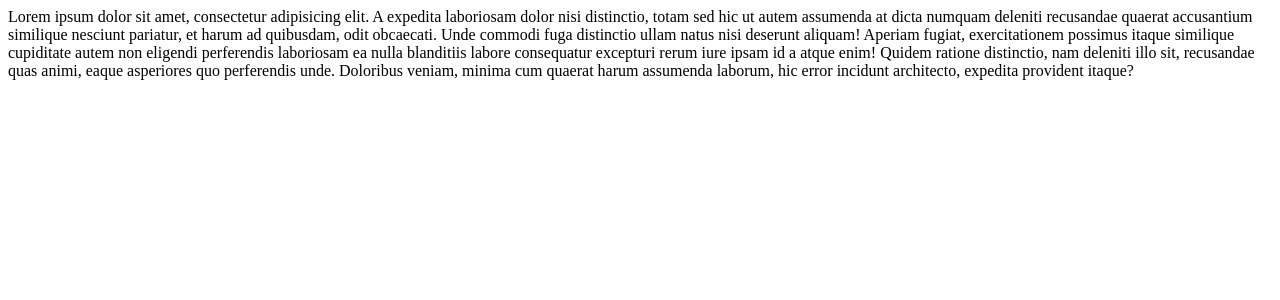
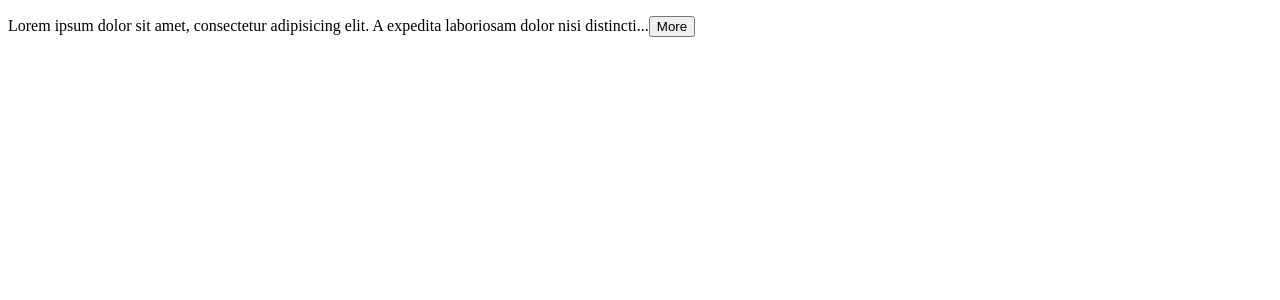
Before and after one commit to Scientific-Research/react-app-Mo-Ha, a React (Vite) app: page / in a window 1280 px wide. Shown: the top 300 px of the page. Built offline with nearby package versions, Linux system fonts and the light colour scheme.

Commit message:
first part of Excercise was resolved!

```diff
--- a/src/App.tsx
+++ b/src/App.tsx
@@ -178,7 +178,7 @@ const App = () => {
 	return (
 		<div>
 			{/* <ExpandableText maxChars={0} onShort={handleShortWords}> */}
-			<ExpandableText maxChars={0} onShort={handleShortWords}>
+			<ExpandableText maxChars={100} onShort={handleShortWords}>
 				Lorem ipsum dolor sit amet, consectetur adipisicing elit. A
 				expedita laboriosam dolor nisi distinctio, totam sed hic ut
 				autem assumenda at dicta numquam deleniti recusandae quaerat
--- a/src/components/ExpandableText.tsx
+++ b/src/components/ExpandableText.tsx
@@ -12,8 +12,11 @@ const ExpandableText = ({ children, maxChars, onShort }: IProps) => {
 		<>
 			<div>
 				{/* <button onClick={() => onShort()}>More</button> */}
-				{/* <button>More</button> */}
-				<div>{children}</div>
+				<p>
+					{children.substring(0, maxChars)}...
+					<button>More</button>
+				</p>
+				{/* <div>{children.length}</div> */}
 			</div>
 		</>
 	);
```
